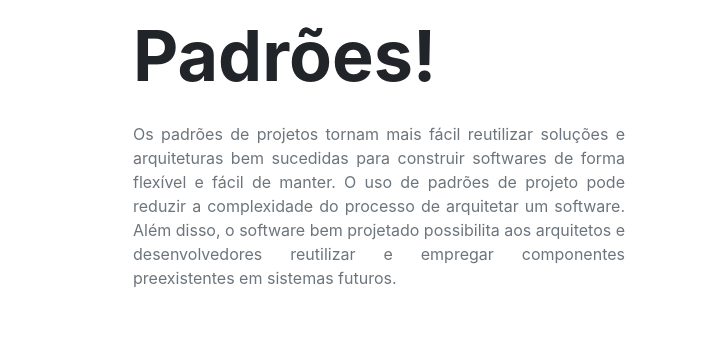
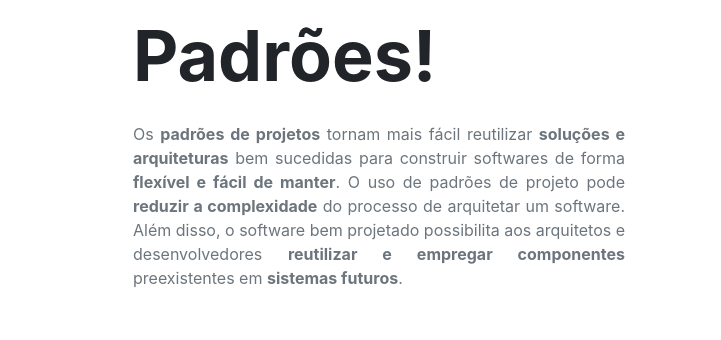
Before and after one commit to JonathanDuclos/duclos, a plain HTML site: page index.html in a window 1280 px wide. Shown: the part 978-1318 px from the top of the page, 0-721 px from the left. Drawn offline with nearby package versions, Linux system fonts and the light colour scheme; grey boxes are pictures that could not be loaded.

Commit message:
Updated index - sublime some ideias

```diff
--- a/index.html
+++ b/index.html
@@ -118,7 +118,7 @@
                         Altos  <br />
                         <span class="super">Padrões!</span>
                       </h4>
-                      <p class="text-muted mb-0 text-justify">Os padrões de projetos tornam mais fácil reutilizar soluções e arquiteturas bem sucedidas para construir softwares de forma flexível e fácil de manter. O uso de padrões de projeto pode reduzir a complexidade do processo de arquitetar um software. Além disso, o software bem projetado possibilita aos arquitetos e desenvolvedores reutilizar e empregar componentes preexistentes em sistemas futuros.</p>
+                      <p class="text-muted mb-0 text-justify">Os <span class="font-weight-bold">padrões de projetos</span> tornam mais fácil reutilizar <span class="font-weight-bold">soluções e arquiteturas</span> bem sucedidas para construir softwares de forma <span class="font-weight-bold">flexível e fácil de manter</span>. O uso de padrões de projeto pode <span class="font-weight-bold">reduzir a complexidade</span> do processo de arquitetar um software. Além disso, o software bem projetado possibilita aos arquitetos e desenvolvedores <span class="font-weight-bold">reutilizar e empregar componentes</span> preexistentes em <span class="font-weight-bold">sistemas futuros</span>.</p>
                   </div>
                 </div>
                 <!--High Patterns-->
```
